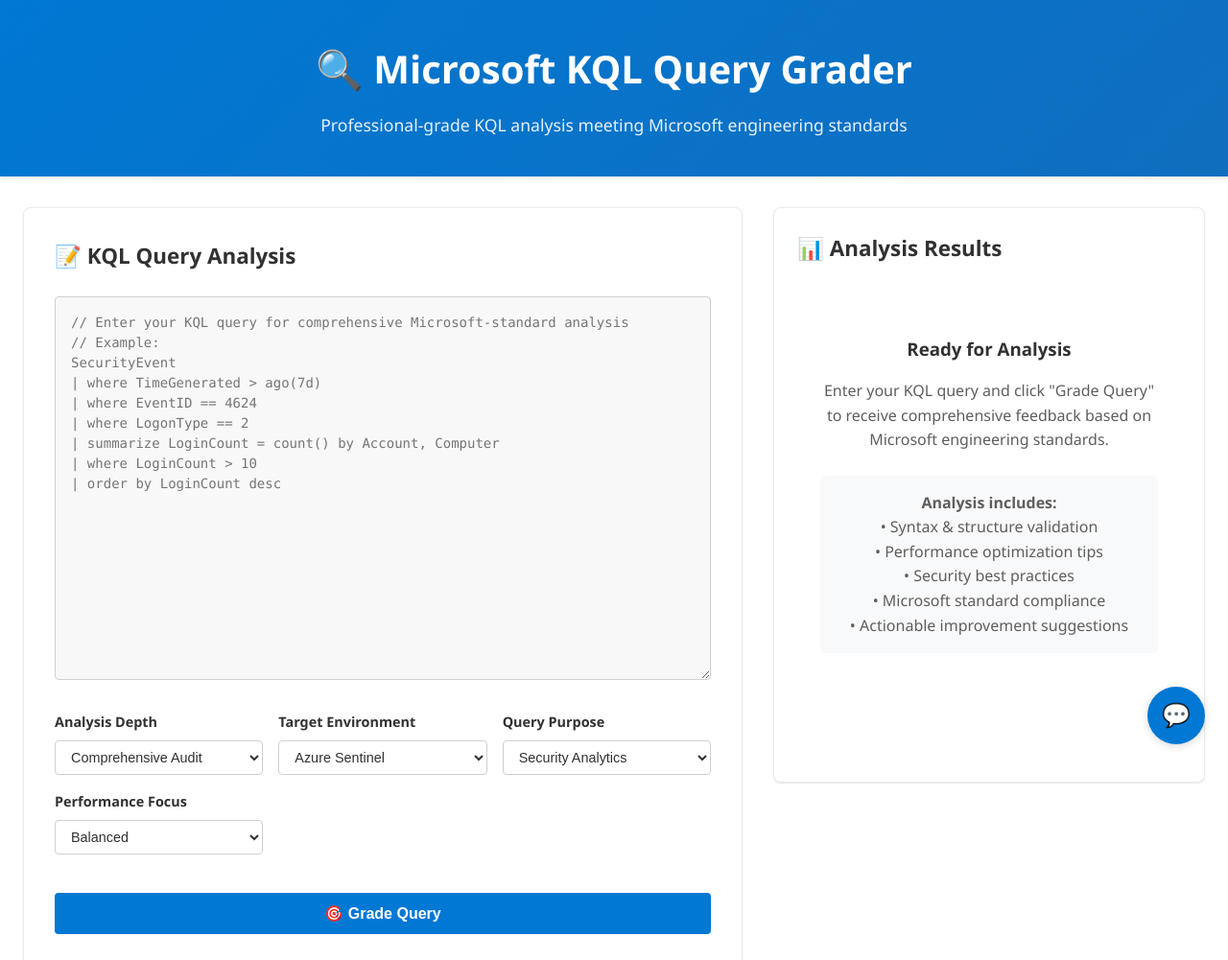
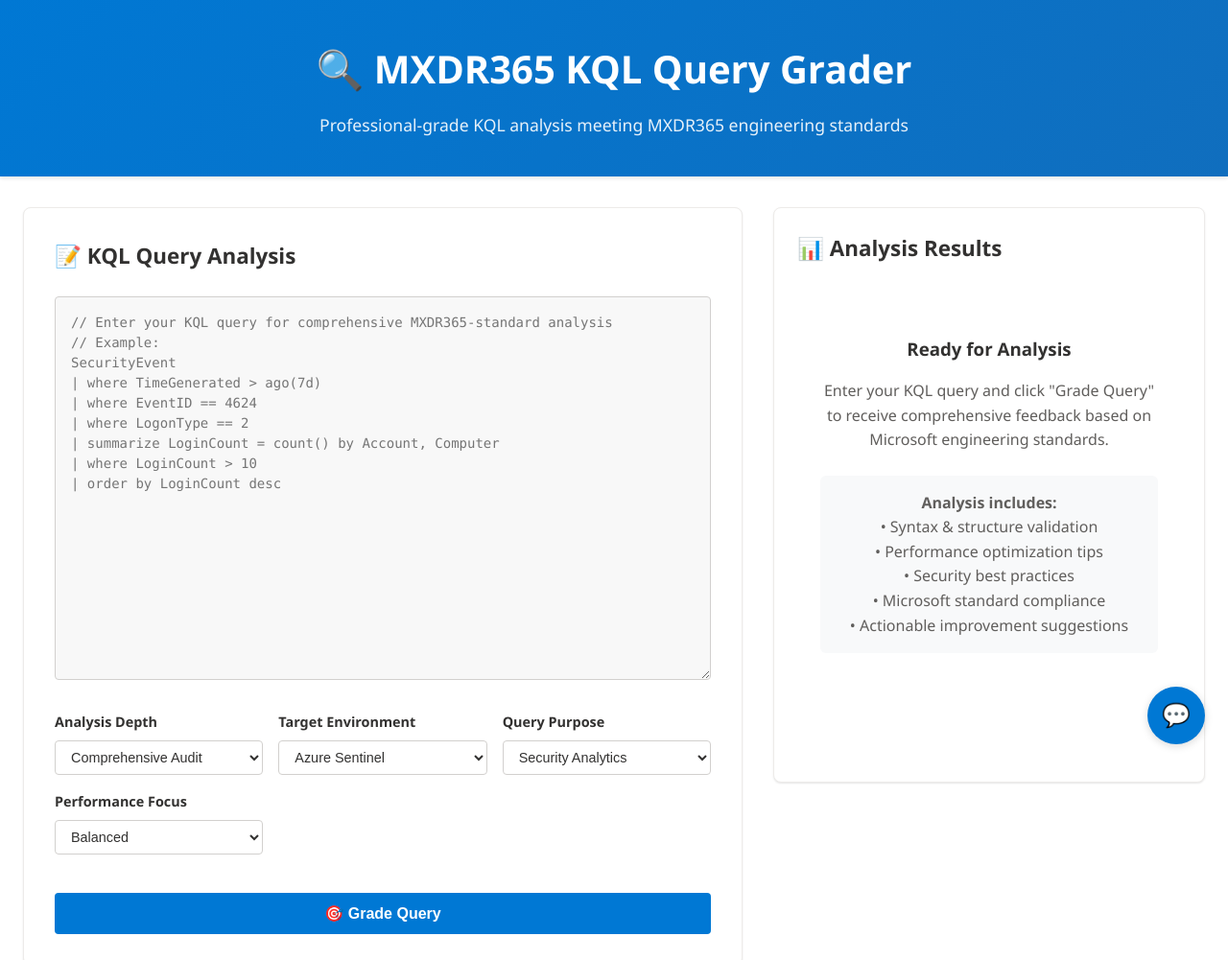
Before and after one commit to Leekyi-Waring/QA-Code-Review-Demo, a plain HTML site: page index.html in a window 1280 px wide. Shown: the top 1001 px of the page at 96% size. Drawn offline with Linux system fonts and the light colour scheme; a web font is replaced by a local one.

Commit message:
Update index.html

```diff
--- a/index.html
+++ b/index.html
@@ -3,7 +3,7 @@
 <head>
     <meta charset="UTF-8">
     <meta name="viewport" content="width=device-width, initial-scale=1.0">
-    <title>Microsoft KQL Query Grader - Professional Edition</title>
+    <title>MXDR365 KQL Query Grader - Professional Edition</title>
     <style>
         @import url('https://fonts.googleapis.com/css2?family=Segoe+UI:wght@300;400;600;700&display=swap');
 
@@ -512,8 +512,8 @@
 </head>
 <body>
     <div class="header">
-        <h1>🔍 Microsoft KQL Query Grader</h1>
-        <p>Professional-grade KQL analysis meeting Microsoft engineering standards</p>
+        <h1>🔍 MXDR365 KQL Query Grader</h1>
+        <p>Professional-grade KQL analysis meeting MXDR365 engineering standards</p>
     </div>
 
     <div class="container">
@@ -525,7 +525,7 @@
             <textarea
                 id="queryEditor"
                 class="query-editor"
-                placeholder="// Enter your KQL query for comprehensive Microsoft-standard analysis
+                placeholder="// Enter your KQL query for comprehensive MXDR365-standard analysis
 // Example:
 SecurityEvent
 | where TimeGenerated > ago(7d)
@@ -543,7 +543,7 @@ SecurityEvent
                         <option value="standard">Standard Review</option>
                         <option value="thorough">Thorough Analysis</option>
                         <option value="comprehensive" selected>Comprehensive Audit</option>
-                        <option value="microsoft">Microsoft Standards</option>
+                        <option value="MXDR365">MXDR365 Standards</option>
                     </select>
                 </div>
 
```
